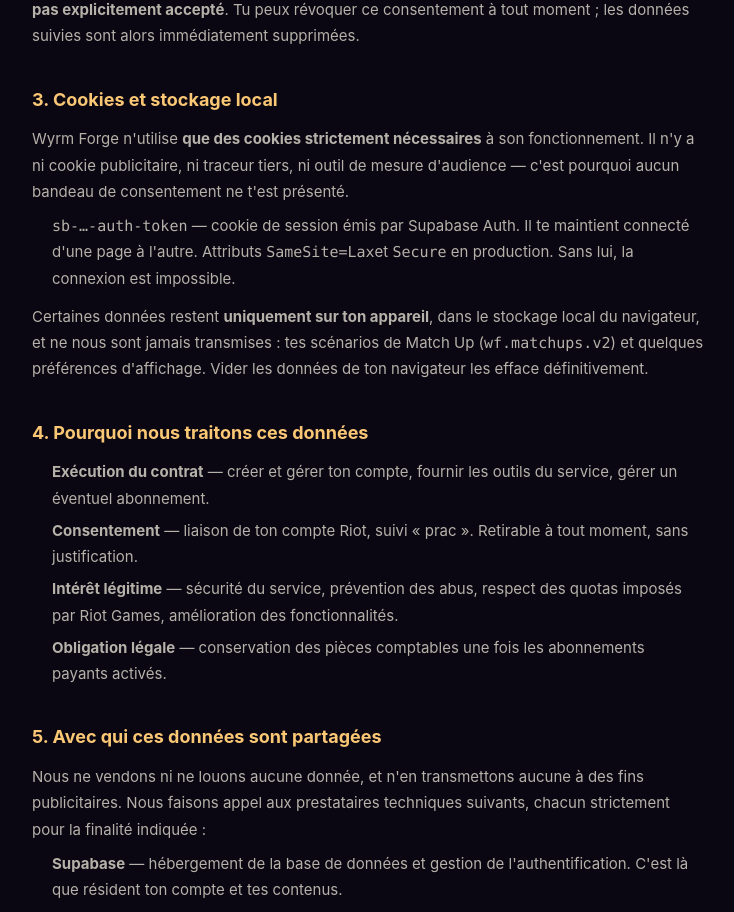
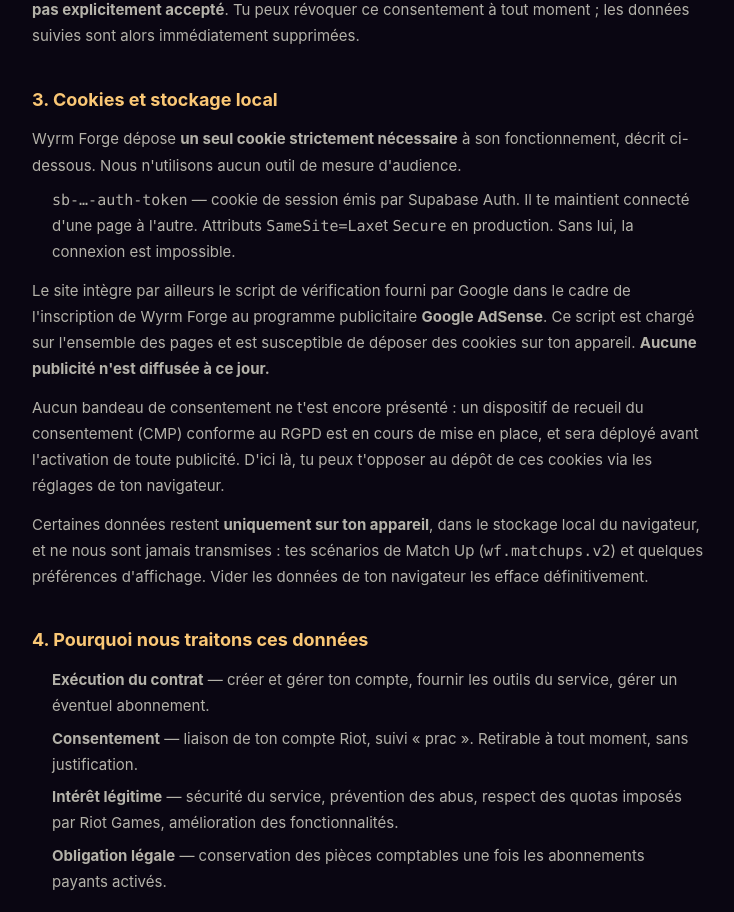
Before and after one commit to AntoineHORTAL/Site-Wyrm-Forge, a Next.js app: page /confidentialite in a window 1280 px wide. Shown: the part 2035-2947 px from the top of the page, without its empty margins (272-1006 px from the left). Built offline with nearby package versions, Linux system fonts and the light colour scheme; no server answers.

Commit message:
feat(ads): script de vérification AdSense + mise à jour de la page confidentialité

```diff
--- a/src/app/confidentialite/page.tsx
+++ b/src/app/confidentialite/page.tsx
@@ -105,15 +105,27 @@
 
       <Section title="3. Cookies et stockage local">
         <p>
-          Wyrm Forge n&apos;utilise <strong>que des cookies strictement nécessaires</strong> à son
-          fonctionnement. Il n&apos;y a ni cookie publicitaire, ni traceur tiers, ni outil de mesure
-          d&apos;audience — c&apos;est pourquoi aucun bandeau de consentement ne t&apos;est présenté.
+          Wyrm Forge dépose <strong>un seul cookie strictement nécessaire</strong> à son
+          fonctionnement, décrit ci-dessous. Nous n&apos;utilisons aucun outil de mesure
+          d&apos;audience.
         </p>
         <List>
           <li><code>sb-…-auth-token</code> — cookie de session émis par Supabase Auth. Il te
             maintient connecté d&apos;une page à l&apos;autre. Attributs <code>SameSite=Lax</code>
             et <code>Secure</code> en production. Sans lui, la connexion est impossible.</li>
         </List>
+        <p style={{ marginTop: 12 }}>
+          Le site intègre par ailleurs le script de vérification fourni par Google dans le cadre
+          de l&apos;inscription de Wyrm Forge au programme publicitaire <strong>Google AdSense</strong>.
+          Ce script est chargé sur l&apos;ensemble des pages et est susceptible de déposer des
+          cookies sur ton appareil. <strong>Aucune publicité n&apos;est diffusée à ce jour.</strong>
+        </p>
+        <p style={{ marginTop: 12 }}>
+          Aucun bandeau de consentement ne t&apos;est encore présenté : un dispositif de recueil
+          du consentement (CMP) conforme au RGPD est en cours de mise en place, et sera déployé
+          avant l&apos;activation de toute publicité. D&apos;ici là, tu peux t&apos;opposer au dépôt
+          de ces cookies via les réglages de ton navigateur.
+        </p>
         <p style={{ marginTop: 12 }}>
           Certaines données restent <strong>uniquement sur ton appareil</strong>, dans le stockage
           local du navigateur, et ne nous sont jamais transmises : tes scénarios de Match Up
--- a/src/app/layout.tsx
+++ b/src/app/layout.tsx
@@ -1,4 +1,5 @@
 import type { Metadata } from 'next'
+import Script from 'next/script'
 import './globals.css'
 import { ThemeProvider } from '@/components/providers/ThemeProvider'
 import { LanguageProvider } from '@/components/providers/LanguageProvider'
@@ -16,6 +17,24 @@
     // client sur la langue réellement choisie.
     <html lang="fr">
       <body>
+        {/* Script de vérification AdSense — enfant du <body>, mais Next le REMONTE
+            dans le <head> du HTML initial grâce à `beforeInteractive`. C'est ce que
+            demande Google : le crawler doit le trouver dès le premier octet servi,
+            avant toute hydratation React.
+
+            ⚠️ `beforeInteractive` n'a d'effet QUE dans le layout racine — le placer
+            dans une page ou un layout imbriqué le dégraderait silencieusement en
+            `afterInteractive`.
+
+            Pas d'`async` : l'attribut du snippet fourni par Google devient sans
+            objet ici, c'est la stratégie du composant `Script` qui pilote le
+            chargement. Le forcer à la main entrerait en conflit avec elle. */}
+        <Script
+          id="google-adsense"
+          strategy="beforeInteractive"
+          src="https://pagead2.googlesyndication.com/pagead/js/adsbygoogle.js?client=ca-pub-2386151503865834"
+          crossOrigin="anonymous"
+        />
         {/* Avant le ThemeProvider et dans le flux : le bandeau doit coiffer la page,
             pas se superposer à un en-tête. Il ne rend rien quand le site parle à la
             production, donc zéro impact de mise en page dans le cas nominal. */}
```
